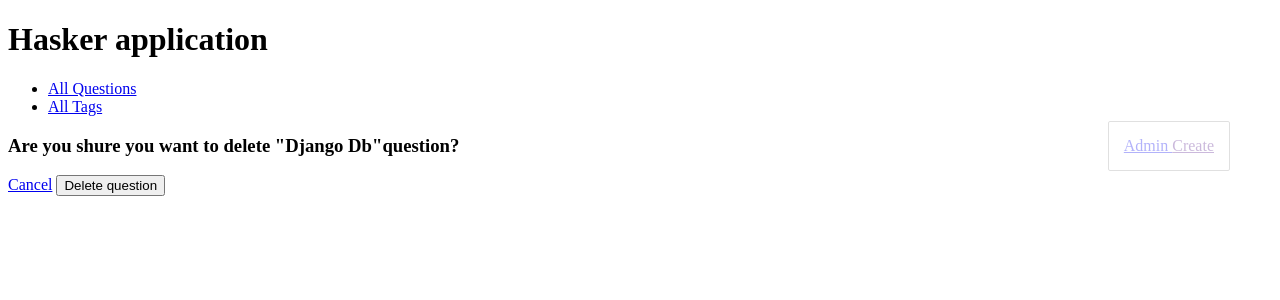
After one commit to raptor72/hasker, a Django app: a page that uses hasker/templates/hasker/question_delete_form.html in a window 1280 px wide. The commit adds this page. Shown: the top 300 px of the page. Run offline with Django 3.2, Linux system fonts and the light colour scheme; data comes from the database, SQL or seed files in the repository; both versions use the stored data as it was after the commit.

Commit message:
Add ObjectDeleteMixin

```diff
--- a/hasker/models.py
+++ b/hasker/models.py
@@ -22,6 +22,9 @@ class Question(models.Model):
 
     def get_update_url(self):
         return reverse('question_update_url', kwargs={'slug': self.slug})
+
+    def get_delete_url(self):
+        return reverse('question_delete_url', kwargs={'slug': self.slug})
 
     def save(self, *args, **kwargs):
         if not self.id:
@@ -52,3 +55,6 @@ class Tag(models.Model):
 
     def get_update_url(self):
         return reverse('tag_update_url', kwargs={'slug': self.slug})
+
+    def get_delete_url(self):
+        return reverse('tag_delete_url', kwargs={'slug': self.slug})
--- /dev/null
+++ b/hasker/templates/hasker/question_delete_form.html
@@ -0,0 +1,17 @@
+{% extends 'hasker/base_hasker.html' %}
+
+{% block title %}
+    Delete Question "{{ question.title | title}}" - {{ block.super }}
+{% endblock %}
+
+{% block content %}
+
+    <form action="{{ question.get_delete_url }}" method="post">
+        {% csrf_token %}
+
+        <h3> Are you shure you want to delete <b> "{{  question.title|title }}"</b>question?</h3>
+        <a href="{{ question.get_absolute_url }}">Cancel</a>
+        <button type="submit">Delete question</button>
+    </form>
+
+{% endblock %}
--- a/hasker/urls.py
+++ b/hasker/urls.py
@@ -11,4 +11,5 @@ urlpatterns = [
     path('tag/<str:slug>/delete/', TagDelete.as_view(), name='tag_delete_url'),
     path('<str:slug>/', QuestionDetail.as_view(), name='question_detail_url'),
     path('<str:slug>/update/', QuestionUpdate.as_view(), name='question_update_url'),
+    path('<str:slug>/delete/', QuestionDelete.as_view(), name='question_delete_url'),
 ]
--- a/hasker/utils.py
+++ b/hasker/utils.py
@@ -1,5 +1,6 @@
 from django.shortcuts import render
 from django.shortcuts import redirect
+from django.urls import reverse
 from django.shortcuts import get_object_or_404
 from .models import *
 
@@ -49,3 +50,18 @@ class ObjectUpdateMixin:
             new_obj = bound_form.save()
             return redirect(new_obj)
         return render(request, self.template, context={'form': bound_form, self.model.__name__.lower():obj})
+
+
+class ObjectDeleteMixin:
+    model = None
+    template = None
+    redirect_url = None
+
+    def get(self, request, slug):
+        obj = self.model.objects.get(slug__iexact=slug)
+        return render(request, self.template, context={self.model.__name__.lower(): obj})
+
+    def post(self, request, slug):
+        obj = self.model.objects.get(slug__iexact=slug)
+        obj.delete()
+        return redirect(reverse(self.redirect_url))
--- a/hasker/views.py
+++ b/hasker/views.py
@@ -33,6 +33,10 @@ class TagDetail(LoginRequiredMixin, ObjectDetailMixin, View):
     redirect_url = 'accounts:login'
     template = 'hasker/tag_detail.html'
 
+class TagCreate(LoginRequiredMixin, ObjectCreateMixin, View):
+    form_model  = TagForm
+    template = 'hasker/tag_create.html'
+
 #class TagCreate(View):
 #    def get(self, request):
 #        form = TagForm()
@@ -44,11 +48,6 @@ class TagDetail(LoginRequiredMixin, ObjectDetailMixin, View):
 #            new_tag = bound_form.save()
 #            return redirect(new_tag)
 #        return render(request, 'hasker/tag_create.html', context={'form': bound_form})
-
-
-class TagCreate(LoginRequiredMixin, ObjectCreateMixin, View):
-    form_model  = TagForm
-    template = 'hasker/tag_create.html'
 
 class TagUpdate(ObjectUpdateMixin, View):
     model = Tag
@@ -69,15 +68,19 @@ class TagUpdate(ObjectUpdateMixin, View):
 #            return redirect(new_tag)
 #        return render(request, 'hasker/tag_update.html', context={'form': bound_form, 'tag':tag})
 
-class TagDelete(View):
-    def get(self, request, slug):
-        tag = Tag.objects.get(slug__iexact=slug)
-        return render(request, 'hasker/tag_delete_form.html', context={'tag': tag})
+class TagDelete(ObjectDeleteMixin, View):
+    model = Tag
+    template = 'hasker/tag_delete_form.html'
+    redirect_url = 'tags_list_url'
 
-    def post(self, request, slug):
-        tag = Tag.objects.get(slug__iexact=slug)
-        tag.delete()
-        return redirect(reverse('tags_list_url'))
+    # def get(self, request, slug):
+    #     tag = Tag.objects.get(slug__iexact=slug)
+    #     return render(request, 'hasker/tag_delete_form.html', context={'tag': tag})
+    #
+    # def post(self, request, slug):
+    #     tag = Tag.objects.get(slug__iexact=slug)
+    #     tag.delete()
+    #     return redirect(reverse('tags_list_url'))
 
 
 class QuestionCreate(LoginRequiredMixin, ObjectCreateMixin, View):
@@ -88,3 +91,8 @@ class QuestionUpdate(ObjectUpdateMixin, View):
     model = Question
     model_form = QuestionForm
     template = 'hasker/question_update_form.html'
+
+class QuestionDelete(ObjectDeleteMixin, View):
+    model = Question
+    template = 'hasker/question_delete_form.html'
+    redirect_url = 'questions_list_url'
--- a/manage.py
+++ b/manage.py
@@ -1,4 +1,3 @@
-#!/usr/bin/python3.6
 """Django's command-line utility for administrative tasks."""
 import os
 import sys
```
Also changed, not shown: hasker/templates/hasker/tag_delete_form.html (+3 -4 lines), db.sqlite3.
